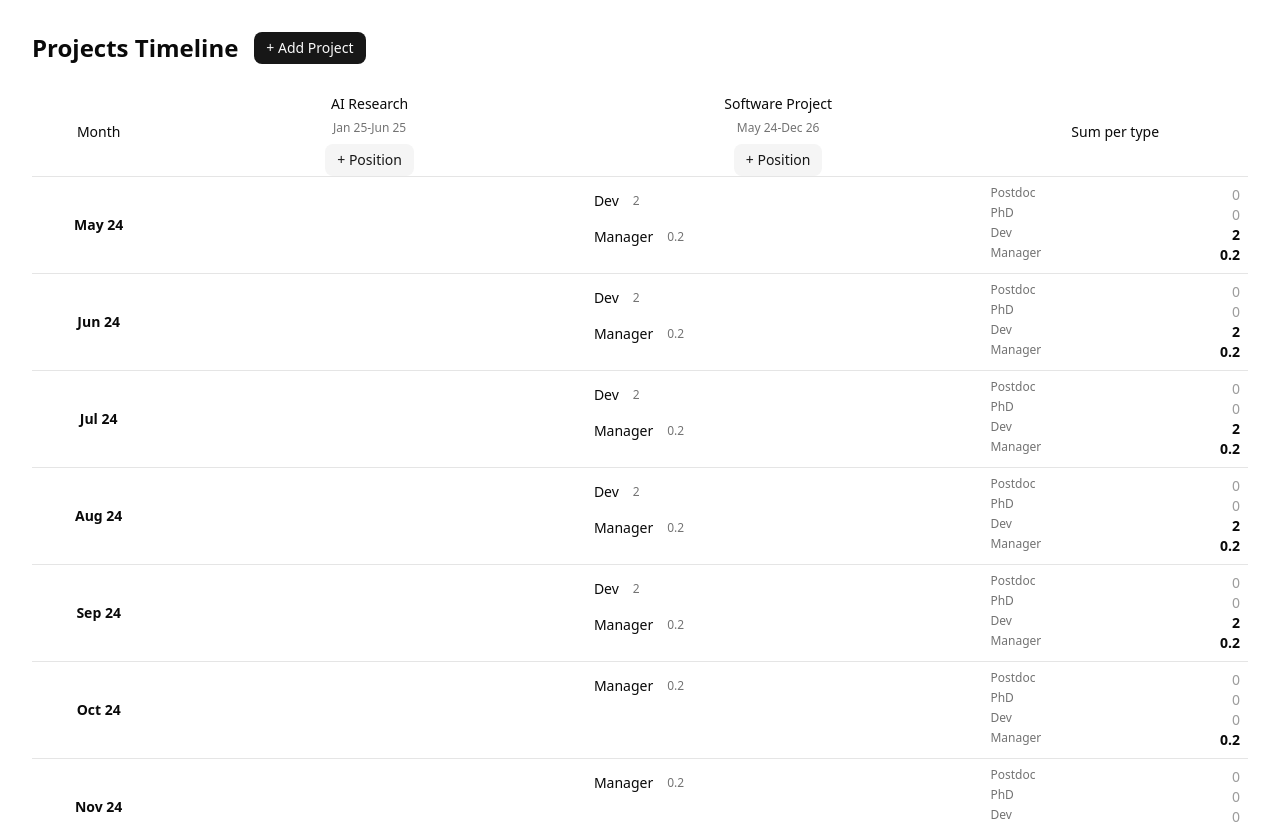
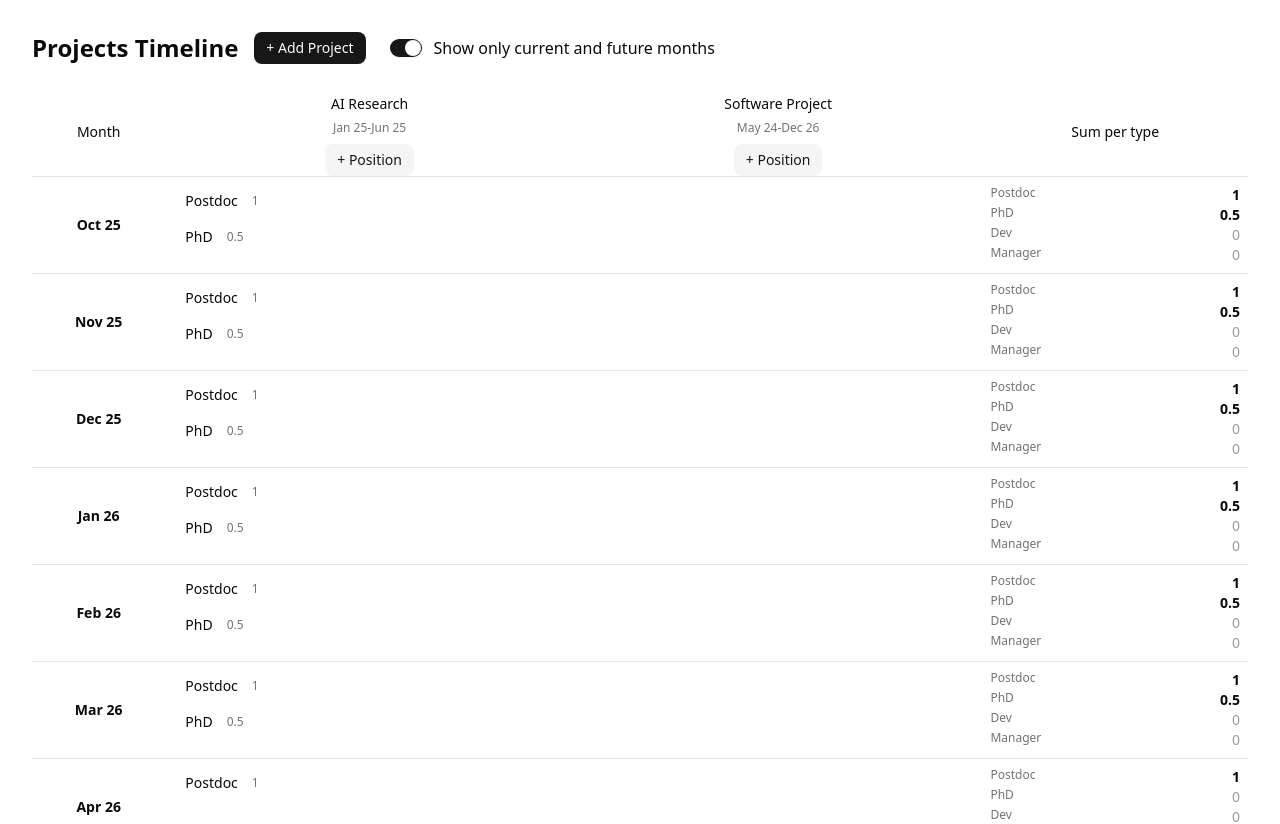
Before and after one commit to Christopher22/third_party_funding, a React (Vite) app: page / in a window 1280 px wide. Shown: the top 824 px of the page. Built offline with nearby package versions, Linux system fonts and the light colour scheme.

Commit message:
Add switch

```diff
--- a/package.json
+++ b/package.json
@@ -15,6 +15,7 @@
     "@radix-ui/react-popover": "^1.1.15",
     "@radix-ui/react-separator": "^1.1.7",
     "@radix-ui/react-slot": "^1.2.3",
+    "@radix-ui/react-switch": "^1.2.6",
     "@tailwindcss/vite": "^4.1.14",
     "class-variance-authority": "^0.7.1",
     "clsx": "^2.1.1",
--- /dev/null
+++ b/src/components/ui/switch.tsx
@@ -0,0 +1,29 @@
+import * as React from "react"
+import * as SwitchPrimitive from "@radix-ui/react-switch"
+
+import { cn } from "@/lib/utils"
+
+function Switch({
+  className,
+  ...props
+}: React.ComponentProps<typeof SwitchPrimitive.Root>) {
+  return (
+    <SwitchPrimitive.Root
+      data-slot="switch"
+      className={cn(
+        "peer data-[state=checked]:bg-primary data-[state=unchecked]:bg-input focus-visible:border-ring focus-visible:ring-ring/50 dark:data-[state=unchecked]:bg-input/80 inline-flex h-[1.15rem] w-8 shrink-0 items-center rounded-full border border-transparent shadow-xs transition-all outline-none focus-visible:ring-[3px] disabled:cursor-not-allowed disabled:opacity-50",
+        className
+      )}
+      {...props}
+    >
+      <SwitchPrimitive.Thumb
+        data-slot="switch-thumb"
+        className={cn(
+          "bg-background dark:data-[state=unchecked]:bg-foreground dark:data-[state=checked]:bg-primary-foreground pointer-events-none block size-4 rounded-full ring-0 transition-transform data-[state=checked]:translate-x-[calc(100%-2px)] data-[state=unchecked]:translate-x-0"
+        )}
+      />
+    </SwitchPrimitive.Root>
+  )
+}
+
+export { Switch }
--- a/src/project_gantt.tsx
+++ b/src/project_gantt.tsx
@@ -8,6 +8,7 @@
 import { Calendar } from "@/components/ui/calendar";
 import { Popover, PopoverContent, PopoverTrigger } from "@/components/ui/popover";
 import { Label } from "@/components/ui/label";
+import { Switch } from "@/components/ui/switch";
 import {
   Table,
   TableBody,
@@ -581,8 +582,9 @@
   const [addPositionOpen, setAddPositionOpen] = useState(false);
   const [addPosProjectIdx, setAddPosProjectIdx] = useState<number | null>(null);
   const [newPosition, setNewPosition] = useState<Position>(makeDefaultNewPosition(defaultMonth, defaultEnd));
+  const [onlyFuture, setOnlyFuture] = useState(true);
 
-  // Derived: months for table
+  const today = MonthYear.today();
   const months = useMemo(() => {
     if (projects.length === 0) return [];
     let minYM = projects[0].start;
@@ -591,10 +593,13 @@
       if (p.start.isBefore(minYM)) minYM = p.start;
       if (p.end.isAfter(maxYM)) maxYM = p.end;
     }
+    if (onlyFuture && today.isAfter(minYM)) {
+      minYM = today;
+    }
     const arr: MonthYear[] = [];
     for (let ym = minYM; !ym.isAfter(maxYM); ym = ym.addMonths(1)) arr.push(ym);
     return arr;
-  }, [projects]);
+  }, [projects, onlyFuture, today]);
 
   const allTypes = useMemo(
     () => Array.from(new Set(projects.flatMap((p) => p.positions.map((pos) => pos.type)))),
@@ -747,6 +752,10 @@
           setNewProject={setNewProject}
           onAdd={handleAddProject}
         />
+        <div className="flex items-center gap-2 ml-4">
+          <Switch checked={onlyFuture} onCheckedChange={setOnlyFuture} id="future-months-switch" />
+          <label htmlFor="future-months-switch" className="ml-1">Show only current and future months</label>
+        </div>
       </div>
       <ProjectTable
         projects={projects}
```
Also changed, not shown: 1 other file (tests, documents, lock files or other folders).
